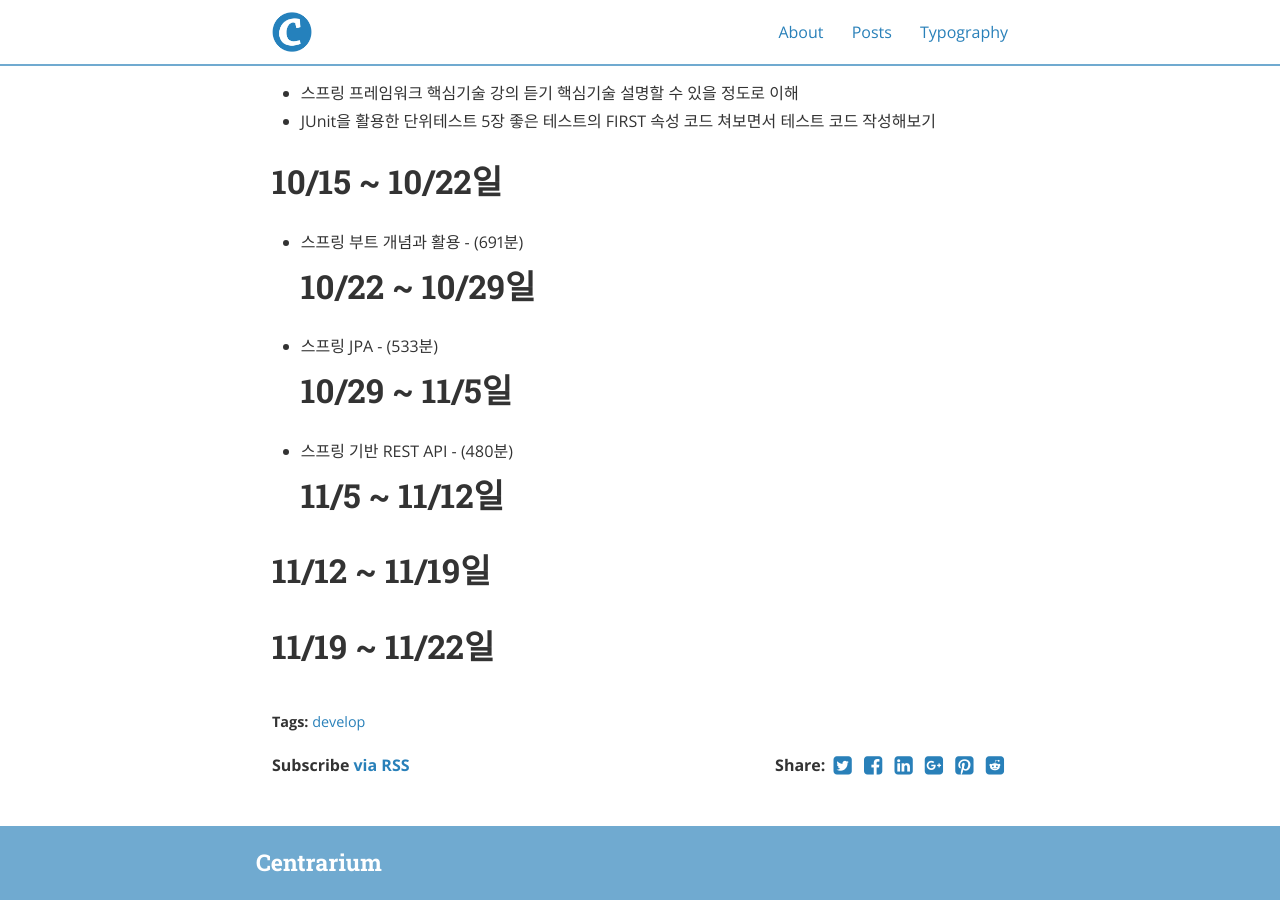
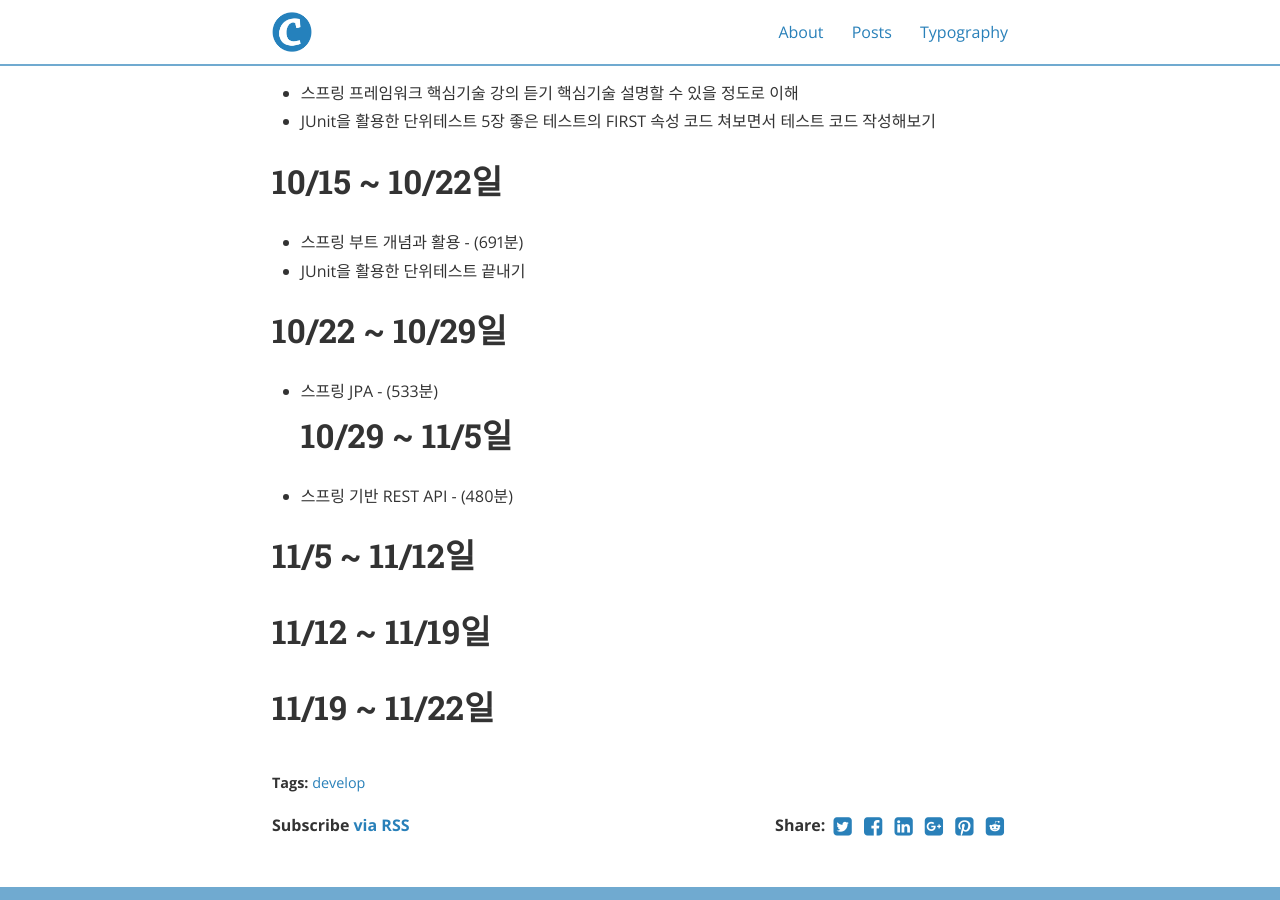
Before and after one commit to sayco5842/sayco5842.github.io, a Jekyll site: the page built from _posts/2019-10-08-java-study.markdown, in a window 1280 px wide and 900 px high, scrolled down 756 px. Built offline with Jekyll 4.4.1, drawn with Linux system fonts in a browser that asks for light colours; nearby versions of some CDN libraries.

Commit message:
Update 2019-10-08-java-study.markdown

```diff
--- a/_posts/2019-10-08-java-study.markdown
+++ b/_posts/2019-10-08-java-study.markdown
@@ -30,10 +30,13 @@ Spring 책
 
 # 10/15 ~ 10/22일
 - 스프링 부트 개념과 활용 - (691분)
+- JUnit을 활용한 단위테스트 끝내기
+
 # 10/22 ~ 10/29일
 - 스프링 JPA - (533분)
 # 10/29 ~ 11/5일
 - 스프링 기반 REST API - (480분)
+
 # 11/5 ~ 11/12일
 
 # 11/12 ~ 11/19일
```
